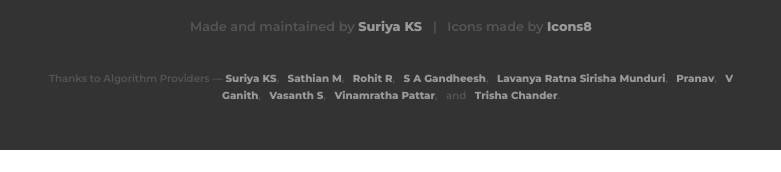
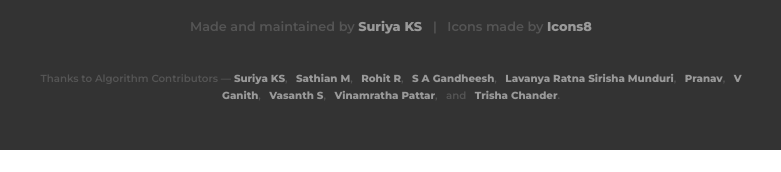
Before and after one commit to Suriya-2002/numerical-methods, a website: page index.html in a window 1280 px wide. Shown: the part 1764-1936 px from the top of the page, 249-1030 px from the left. Drawn offline with nearby package versions, Linux system fonts and the light colour scheme.

Commit message:
Updated footer text

```diff
--- a/index.html
+++ b/index.html
@@ -777,7 +777,7 @@
                 </p>
 
                 <p class="paragraph paragraph--footer paragraph--small center-text">
-                    Thanks to Algorithm Providers &mdash;
+                    Thanks to Algorithm Contributors &mdash;
                     <a href="https://www.linkedin.com/in/suriya-2002/" target="_blank" class="footer__link"
                         >Suriya KS</a
                     >, &nbsp;
```
